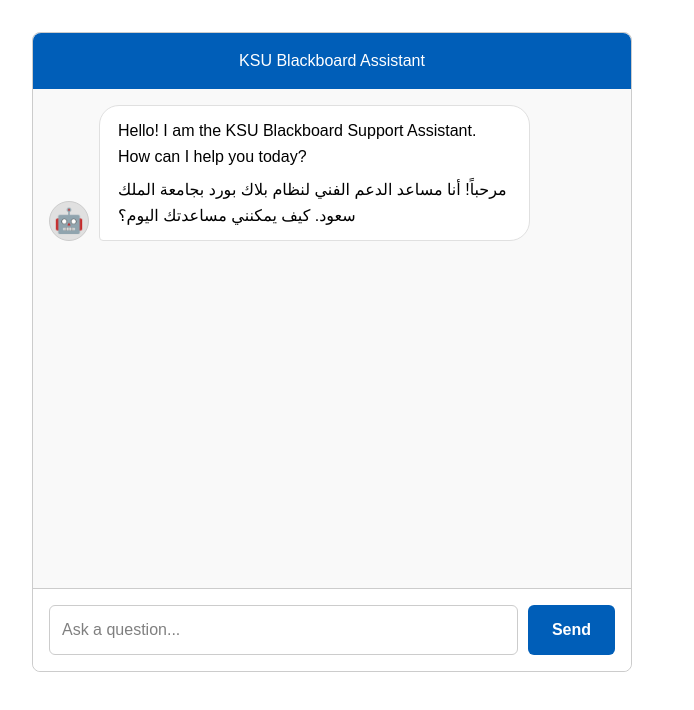
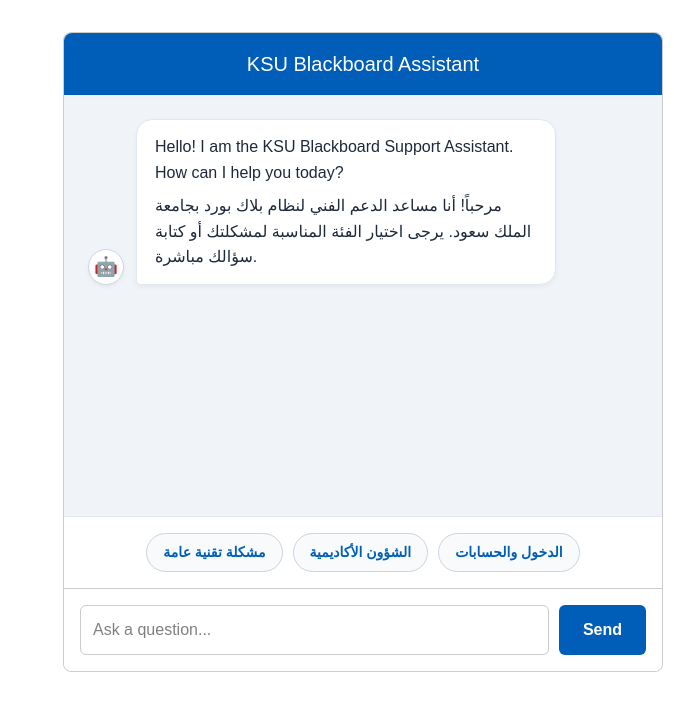
Before and after one commit to Fatema4maklad/ksu-lms-chatbot-support, a React (Vite) app in the folder frontend/: page / in a window 1280 px wide. Shown: the top 710 px of the page, without its empty margins (309-1003 px from the left). Built offline with nearby package versions, Linux system fonts and the light colour scheme.

Commit message:
UI: added options in chat

```diff
--- a/frontend/src/App.css
+++ b/frontend/src/App.css
@@ -8,32 +8,7 @@
   height: 80vh;
   font-family: sans-serif;
   background: white;
-  direction: ltr; /* Locks the entire app structure Left-to-Right */
-}
-
-.input-area {
-  display: flex;
-  padding: 1rem;
-  border-top: 1px solid #ccc;
-  background: white;
-  border-radius: 0 0 8px 8px;
-  direction: ltr; /* Locks input left, button right */
-}
-
-.message-wrapper {
-  display: flex;
-  align-items: flex-end;
-  gap: 10px;
-  max-width: 85%;
-  direction: ltr; /* Locks Bot icon left, bubble right */
-}
-
-.message {
-  padding: 12px 18px;
-  border-radius: 20px;
-  line-height: 1.6;
-  text-align: start; /* Forces Arabic to align right, English to align left */
-  unicode-bidi: plaintext; /* Helps the browser detect text direction per-paragraph */
+  direction: ltr;
 }
 
 header {
@@ -42,19 +17,31 @@
   padding: 1rem;
   text-align: center;
   border-radius: 8px 8px 0 0;
+  margin: 0;
+}
+
+header h2 {
+  margin: 0;
+  font-size: 1.25rem;
 }
 
 .messages-area {
   flex: 1;
-  padding: 1rem;
+  padding: 1.5rem;
   overflow-y: auto;
   display: flex;
   flex-direction: column;
-  gap: 15px;
-  background: #f9f9f9;
+  gap: 16px;
+  background: #f0f4f8;
 }
 
-
+.message-wrapper {
+  display: flex;
+  align-items: flex-end;
+  gap: 12px;
+  max-width: 85%;
+  direction: ltr;
+}
 
 .message-wrapper.user {
   align-self: flex-end;
@@ -66,33 +53,41 @@
 }
 
 .sender-icon {
-  font-size: 1.5rem;
-  background: #e0e0e0;
+  font-size: 1.2rem;
+  background: #ffffff;
   border-radius: 50%;
-  width: 40px;
-  height: 40px;
+  width: 36px;
+  height: 36px;
   display: flex;
   align-items: center;
   justify-content: center;
   flex-shrink: 0;
-  border: 1px solid #ccc;
+  border: 1px solid #cbd5e1;
+  box-shadow: 0 2px 4px rgba(0,0,0,0.05);
 }
 
+.message {
+  padding: 14px 18px;
+  line-height: 1.6;
+  text-align: start;
+  unicode-bidi: plaintext;
+  box-shadow: 0 2px 5px rgba(0,0,0,0.05);
+}
+
+.message-wrapper.bot .message {
+  background: #ffffff;
+  color: #1e293b;
+  border: 1px solid #e2e8f0;
+  border-radius: 16px 16px 16px 4px;
+}
 
 .message-wrapper.user .message {
   background: #005eb8;
-  color: white;
-  border-bottom-right-radius: 4px;
+  color: #ffffff;
+  border: none;
+  border-radius: 16px 16px 4px 16px;
 }
 
-.message-wrapper.bot .message {
-  background: white;
-  color: black;
-  border: 1px solid #e0e0e0;
-  border-bottom-left-radius: 4px;
-}
-
-/* Clean up markdown margins */
 .message p {
   margin-top: 0;
   margin-bottom: 0.5rem;
@@ -105,10 +100,46 @@
 .message ul, .message ol {
   margin-top: 0.5rem;
   margin-bottom: 0;
-  padding-inline-start: 1.5rem; /* Better for RTL lists */
+  padding-inline-start: 1.5rem;
 }
 
+.options-container {
+  display: flex;
+  flex-wrap: wrap;
+  justify-content: center;
+  gap: 10px;
+  padding: 16px;
+  background: #ffffff;
+  border-top: 1px solid #e2e8f0;
+}
 
+.option-chip {
+  background: #f8fafc;
+  color: #005eb8;
+  border: 1px solid #cbd5e1;
+  border-radius: 20px;
+  padding: 8px 16px;
+  font-size: 14px;
+  font-weight: 600;
+  cursor: pointer;
+  transition: all 0.2s ease;
+  margin: 0;
+}
+
+.option-chip:hover {
+  background: #f1f5f9;
+  border-color: #94a3b8;
+  transform: translateY(-2px);
+}
+
+.input-area {
+  display: flex;
+  padding: 1rem;
+  border-top: 1px solid #ccc;
+  background: white;
+  border-radius: 0 0 8px 8px;
+  direction: ltr;
+}
 
 input {
   flex: 1;
@@ -116,6 +147,11 @@
   border: 1px solid #ccc;
   border-radius: 6px;
   font-size: 16px;
+}
+
+input:focus {
+  outline: none;
+  border-color: #005eb8;
 }
 
 button {
@@ -130,11 +166,70 @@
   transition: background 0.2s;
 }
 
-button:hover {
+button:hover:not(:disabled) {
   background: #004a94;
 }
 
 button:disabled {
-  background: #ccc;
+  background: #cbd5e1;
   cursor: not-allowed;
 }
+.option-chip.back-btn {
+  background: #f1f5f9;
+  color: #475569;
+  border-color: #cbd5e1;
+  font-weight: 700;
+}
+
+.option-chip.back-btn:hover {
+  background: #e2e8f0;
+  border-color: #94a3b8;
+  transform: translateY(-2px);
+}
+/* Feedback UI Styles */
+.feedback-container {
+  display: flex;
+  align-items: center;
+  gap: 8px;
+  margin-top: 12px;
+  padding-top: 8px;
+  border-top: 1px solid #e2e8f0;
+  font-size: 0.85rem;
+  color: #64748b;
+  direction: rtl; /* Keeps the prompt text on the right */
+}
+
+.feedback-btn {
+  background: none;
+  border: none;
+  cursor: pointer;
+  padding: 4px;
+  font-size: 1.1rem;
+  margin: 0;
+  opacity: 0.4;
+  transition: transform 0.2s, opacity 0.2s;
+}
+
+.feedback-btn:hover:not(:disabled) {
+  transform: scale(1.2);
+  opacity: 1;
+  background: none;
+}
+
+.feedback-btn.active {
+  opacity: 1;
+  background: #f1f5f9;
+  border-radius: 4px;
+}
+
+/* Home Button Style */
+.option-chip.restart-btn {
+  background: #f8fafc;
+  color: #334155;
+  border-color: #cbd5e1;
+}
+
+.option-chip.restart-btn:hover {
+  background: #f1f5f9;
+  border-color: #94a3b8;
+}
--- a/frontend/src/App.jsx
+++ b/frontend/src/App.jsx
@@ -2,50 +2,97 @@
 import ReactMarkdown from 'react-markdown';
 import './App.css';
 
+const categoryTree = {
+  "الرئيسية": [
+    "الدخول والحسابات",
+    "الشؤون الأكاديمية",
+    "مشكلة تقنية عامة"
+  ],
+  "الدخول والحسابات": [
+    "تسجيل الدخول",
+    "كلمة المرور",
+    "مشاكل الحساب والبيانات"
+  ],
+  "الشؤون الأكاديمية": [
+    "المقررات",
+    "الحذف والإضافة",
+    "الدرجات"
+  ],
+  "مشكلة تقنية عامة": [
+    "رسالة خطأ",
+    "رفع أو تحميل الملفات",
+    "أخرى (اكتب مشكلتك)"
+  ]
+};
+
 function App() {
-  // Initialize state with a default bilingual greeting
   const [messages, setMessages] = useState([
     {
       role: 'bot',
-      senderType: 'ai', // Can be 'ai' or 'human' for future implementation
-      content: "Hello! I am the KSU Blackboard Support Assistant. How can I help you today?\n\nمرحباً! أنا مساعد الدعم الفني لنظام بلاك بورد بجامعة الملك سعود. كيف يمكنني مساعدتك اليوم؟"
+      senderType: 'ai',
+      content: "Hello! I am the KSU Blackboard Support Assistant. How can I help you today?\n\nمرحباً! أنا مساعد الدعم الفني لنظام بلاك بورد بجامعة الملك سعود. يرجى اختيار الفئة المناسبة لمشكلتك أو كتابة سؤالك مباشرة.",
+      feedback: null
     }
   ]);
   const [input, setInput] = useState('');
   const [isLoading, setIsLoading] = useState(false);
+  const [currentOptions, setCurrentOptions] = useState(categoryTree["الرئيسية"]);
 
-  const sendMessage = async (e) => {
-    e.preventDefault();
-    if (!input.trim()) return;
+  const handleOptionClick = (option) => {
+    if (categoryTree[option]) {
+      setCurrentOptions(categoryTree[option]);
+    } else {
+      let textToSend = option === "أخرى (اكتب مشكلتك)" ? "مشكلة أخرى" : option;
+      sendUserText(textToSend);
+      setCurrentOptions([]);
+    }
+  };
 
-    const userMessage = { role: 'user', content: input, senderType: 'user' };
+  const resetMenu = () => {
+    setCurrentOptions(categoryTree["الرئيسية"]);
+  };
+
+  const handleFeedback = (index, type) => {
+    // Update local state to show selection. In the future, send this to your FastAPI database.
+    setMessages((prev) => prev.map((msg, i) =>
+      i === index ? { ...msg, feedback: type } : msg
+    ));
+  };
+
+  const sendUserText = async (text) => {
+    if (!text.trim()) return;
+
+    const userMessage = { role: 'user', content: text, senderType: 'user' };
     setMessages((prev) => [...prev, userMessage]);
-    setInput('');
     setIsLoading(true);
 
     try {
       const response = await fetch('http://localhost:8000/api/chat', {
         method: 'POST',
         headers: { 'Content-Type': 'application/json' },
-        body: JSON.stringify({ question: userMessage.content }),
+        body: JSON.stringify({ question: text }),
       });
 
-      if (!response.ok) {
-        throw new Error(`HTTP error! status: ${response.status}`);
-      }
+      if (!response.ok) throw new Error(`HTTP error! status: ${response.status}`);
 
       const data = await response.json();
-
-      // Defaulting to 'ai', but your backend could eventually return a senderType flag
-      setMessages((prev) => [...prev, { role: 'bot', content: data.answer, senderType: 'ai' }]);
+      setMessages((prev) => [...prev, { role: 'bot', content: data.answer, senderType: 'ai', feedback: null }]);
     } catch (error) {
       console.error("Fetch error:", error);
-      setMessages((prev) => [...prev, { role: 'bot', content: 'Connection error. Please try again.', senderType: 'system' }]);
+      setMessages((prev) => [...prev, { role: 'bot', content: 'Connection error. Please try again.', senderType: 'system', feedback: null }]);
     } finally {
       setIsLoading(false);
     }
   };
-return (
+
+  const handleSubmit = (e) => {
+    e.preventDefault();
+    sendUserText(input);
+    setInput('');
+    setCurrentOptions([]);
+  };
+
+  return (
     <div className="chat-container">
       <header>
         <h2>KSU Blackboard Assistant</h2>
@@ -59,13 +106,28 @@
                 {msg.senderType === 'human' ? '🎧' : '🤖'}
               </div>
             )}
-
-            {/* dir="auto" stays ONLY here so the text aligns, not the bubble */}
             <div className="message" dir="auto">
               {msg.role === 'bot' ? (
                 <ReactMarkdown>{msg.content}</ReactMarkdown>
               ) : (
                 msg.content
+              )}
+
+              {/* Feedback Widget - Only show on Bot responses, skip the first greeting */}
+              {msg.role === 'bot' && index !== 0 && (
+                <div className="feedback-container">
+                  <span className="feedback-text">هل كان هذا الرد مفيداً؟</span>
+                  <button
+                    className={`feedback-btn ${msg.feedback === 'up' ? 'active' : ''}`}
+                    onClick={() => handleFeedback(index, 'up')}
+                    disabled={msg.feedback !== null}
+                  >👍</button>
+                  <button
+                    className={`feedback-btn ${msg.feedback === 'down' ? 'active' : ''}`}
+                    onClick={() => handleFeedback(index, 'down')}
+                    disabled={msg.feedback !== null}
+                  >👎</button>
+                </div>
               )}
             </div>
           </div>
@@ -78,7 +140,28 @@
         )}
       </div>
 
-      <form onSubmit={sendMessage} className="input-area">
+      <div className="options-container" dir="rtl">
+        {currentOptions.length > 0 ? (
+          <>
+            {currentOptions !== categoryTree["الرئيسية"] && (
+              <button type="button" className="option-chip back-btn" onClick={resetMenu}>
+                ↩ عودة
+              </button>
+            )}
+            {currentOptions.map((opt, i) => (
+              <button key={i} type="button" className="option-chip" onClick={() => handleOptionClick(opt)}>
+                {opt}
+              </button>
+            ))}
+          </>
+        ) : (
+          <button type="button" className="option-chip restart-btn" onClick={resetMenu}>
+            🏠 العودة للقائمة الرئيسية
+          </button>
+        )}
+      </div>
+
+      <form onSubmit={handleSubmit} className="input-area">
         <input
           type="text"
           value={input}
@@ -89,6 +172,7 @@
         <button type="submit" disabled={isLoading}>Send</button>
       </form>
     </div>
-  );}
+  );
+}
 
 export default App;
```
